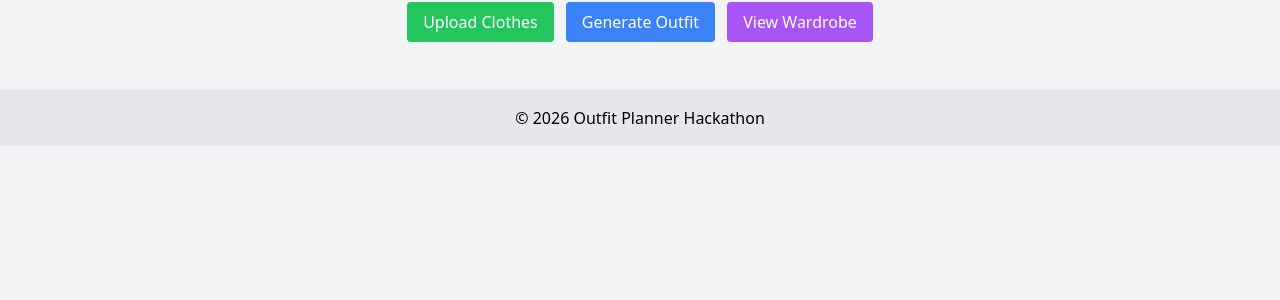
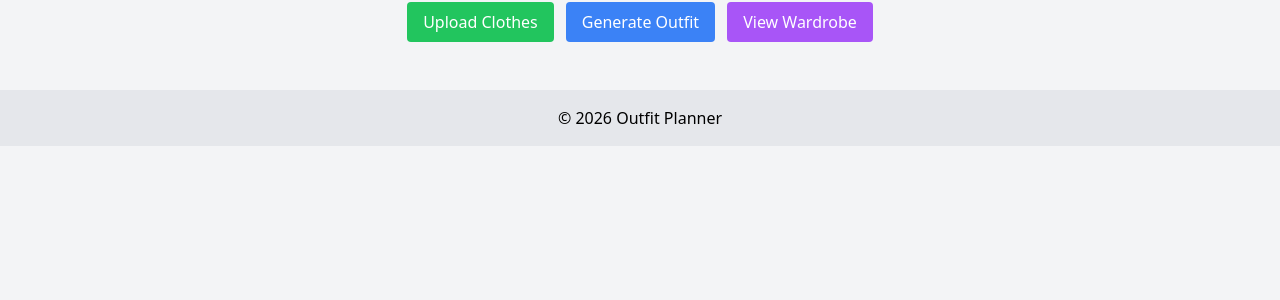
Before and after one commit to vroom0607/outfit-planner-app, a FastAPI app: page / in a window 1280 px wide. Shown: the part 130-430 px from the top of the page. Run offline with FastAPI, Linux system fonts and the light colour scheme; some libraries are stand-ins or nearby versions.

Commit message:
change footer

```diff
--- a/templates/base.html
+++ b/templates/base.html
@@ -17,7 +17,7 @@
     </main>
 
     <footer class="bg-gray-200 text-center p-4 mt-6">
-        &copy; 2026 Outfit Planner Hackathon
+        &copy; 2026 Outfit Planner
     </footer>
 </body>
 </html>
```
